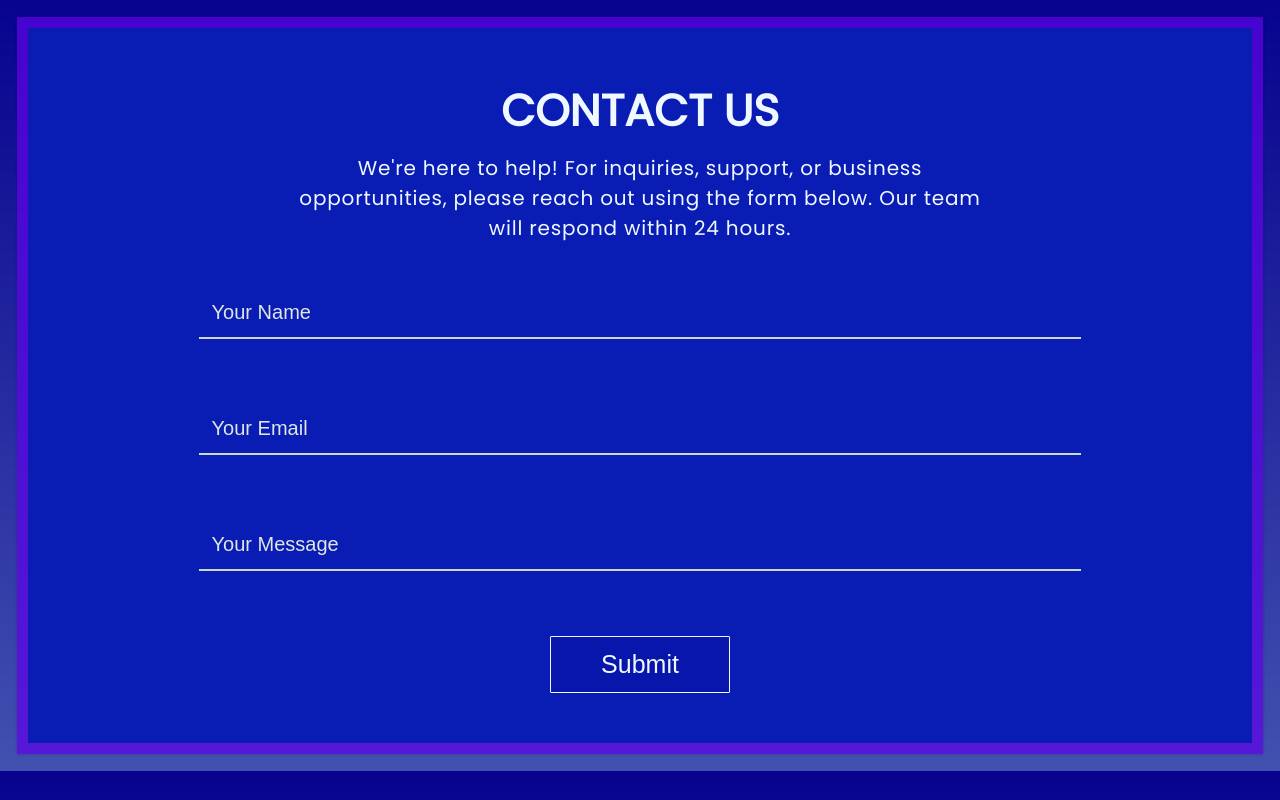
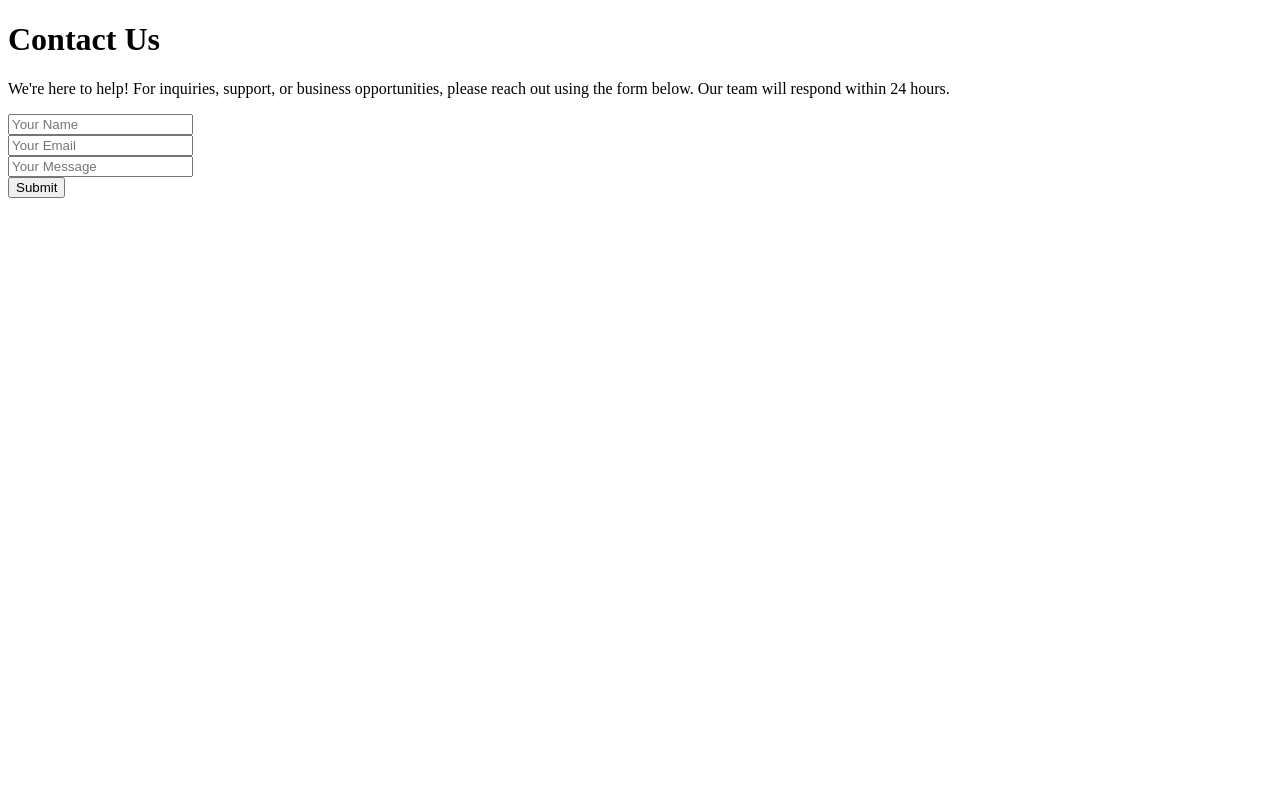
Before and after one commit to ansaribhai6447-bot/Hashir-Assignment-3, a plain HTML site: page index.html in a window 1280 px wide. Drawn offline with Linux system fonts and the light colour scheme.

Commit message:
Update index.html

```diff
--- a/index.html
+++ b/index.html
@@ -4,121 +4,8 @@
 <head>
     <meta charset="UTF-8">
     <meta name="viewport" content="width=device-width, initial-scale=1.0">
-    <title>Document</title>
-    <style>
-        @font-face {
-            font-family: Hashir;
-            src: url("Poppins,Raleway/Poppins/Poppins-Regular.ttf"),
-                url("Poppins,Raleway/Raleway/static/Raleway-Regular.ttf");
-        }
+    <title>Assignment-3</title>
 
-        @font-face {
-            font-family: Hashir2;
-            src: url("Poppins,Raleway/Raleway/static/Raleway-Regular.ttf"),
-                url("Poppins,Raleway/Poppins/Poppins-Regular.ttf");
-        }
-
-        body {
-            width: 100vp;
-            height: 100vp;
-            font-family: Hashir;
-            /* justify-content: center;
-      align-items: center; */
-            background: linear-gradient(#07038f, #081b98c3);
-            margin: 17px;
-            border: 11px solid #5f04e6ba;
-            border-radius: 1px;
-                        box-shadow: 0.1px 0.1px 3px  rgba(19, 15, 15, 0.304);
-        }
-
-        * {
-            margin: 0;
-        }
-
-        h1 {
-            text-transform: uppercase;
-            padding-top: 50px;
-            font-size: 44px;
-            text-align: center;
-            margin-bottom: 10px;
-            /* font-weight: 900; */
-            color: aliceblue;
-        }
-
-        p {
-            margin-right: 270px;
-            margin-left: 270px;
-            text-align: center;
-            letter-spacing: 0.8px;
-            font-size: 20px;
-            line-height: 1.5;
-            color: aliceblue;
-            margin-bottom: 45px;
-        }
-
-        .a {
-            /*  */
-            text-align: center;
-        }
-
-        form {
-            gap: 25px;
-            display: flex;
-            flex-direction: column;
-        }
-
-        input,
-        textarea {
-            outline: none;
-            resize: none;
-            color: #fcfcfcf9;
-            background: transparent;
-            border: none;
-            border-bottom: 2px solid #c9dadc;
-            padding: 13px;
-            margin-bottom: 40px;
-            width: 70%;
-            font-size: 20px;
-        }
-
-        ::placeholder {
-            color: #e0e6e6;
-            /* your desired color */
-            opacity: 1;
-            /* make sure it's fully visible */
-            text-align: left;
-        }
-
-        #a {
-            background-color: #091db4;
-            /* box-shadow: -1px 1px  white; */
-        }
-
-        button{
-            width: 180px;
-            margin: auto;
-            background-color: #08038f3f;
-            color: aliceblue;
-            font-size: 25px;
-            padding: 13px;
-            border: 1px solid aliceblue;
-            border-radius: 1px;
-            margin-bottom: 50px;
-        }
-
-        button:hover{
-            background-color: #ffffffd5;
-        }
-
-        input:focus{
-            background-color: #fff;
-            color: black;
-        }
-
-        button:active{
-            color: white;
-        }
-    </style>
 </head>
 
 <body>
@@ -149,4 +36,5 @@
     </div>
 </body>
 
+
 </html>
```
